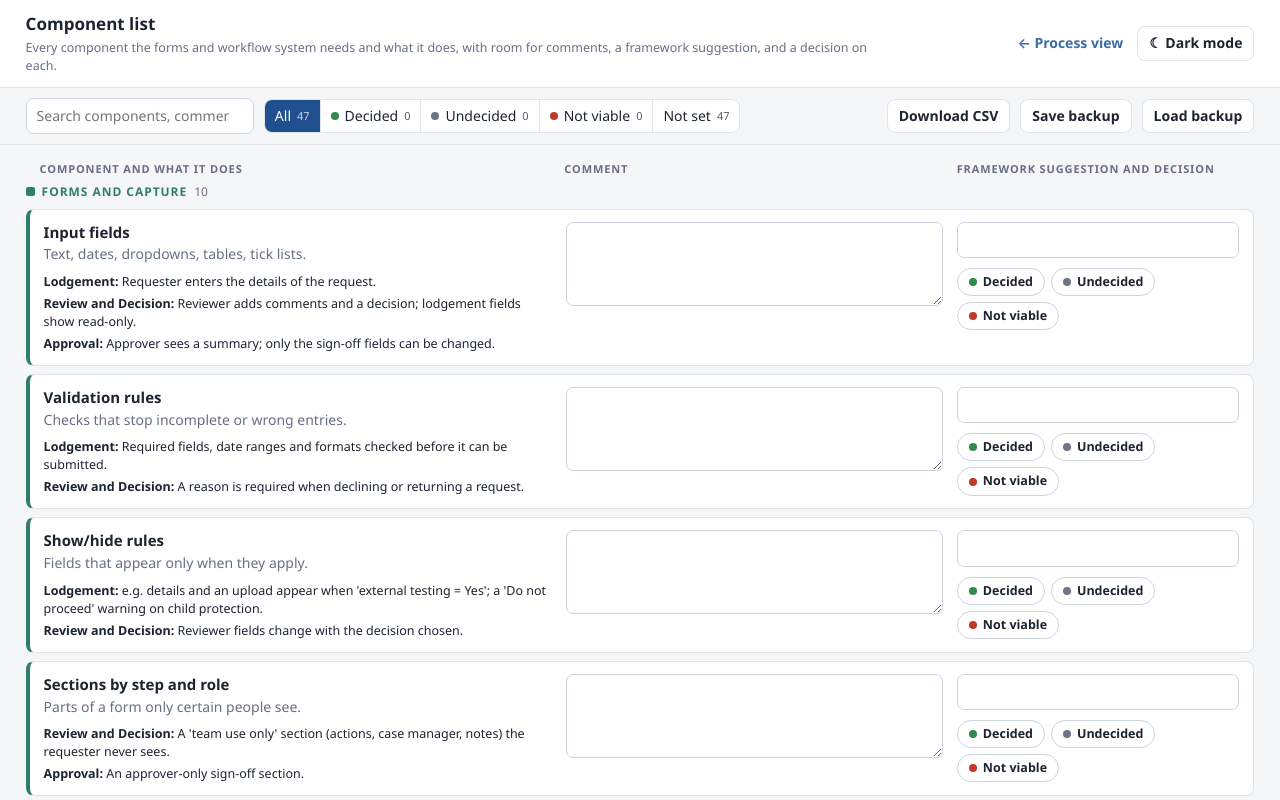
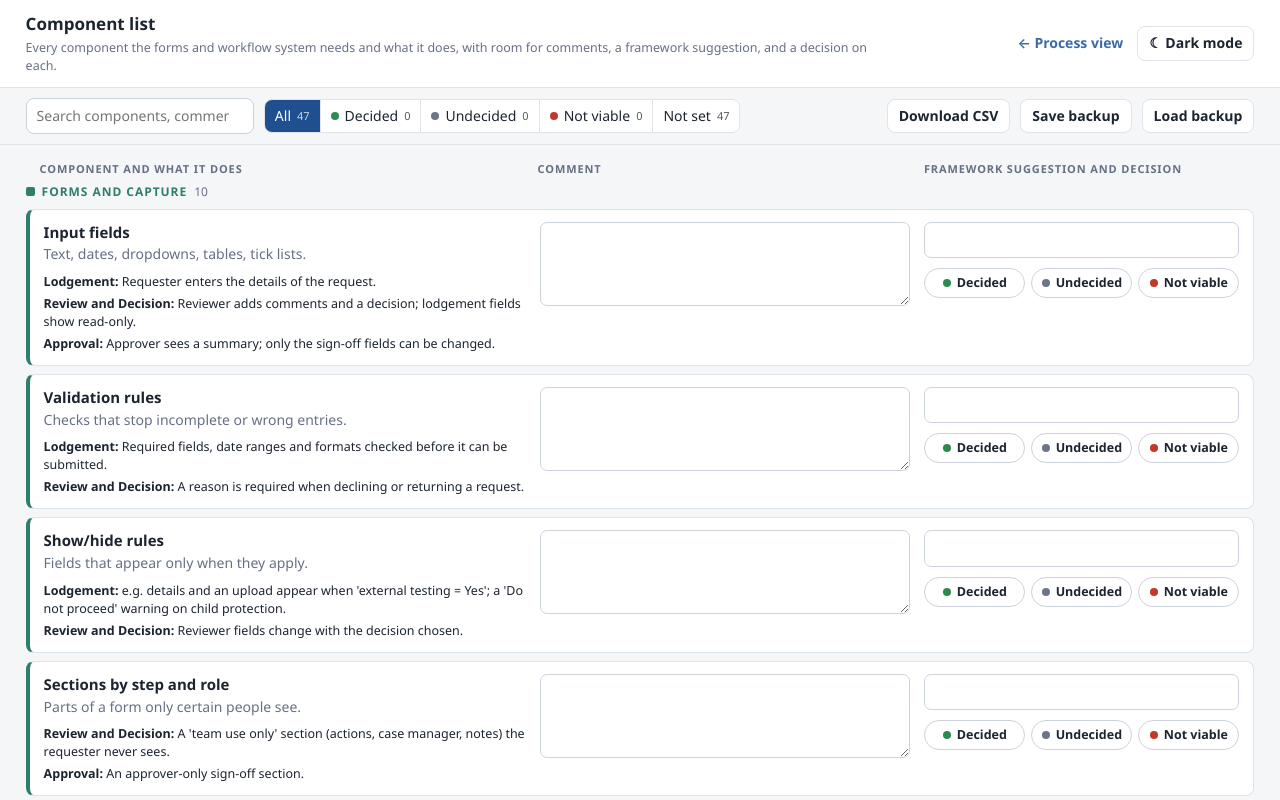
Before and after one commit to NovNoir/tascflow, a plain HTML site: page components.html in a window 1280 px wide. Shown: the top 800 px of the page. Drawn offline with Linux system fonts and the light colour scheme.

Commit message:
Component list: decision buttons in an even row
Co-Authored-By: Claude Opus 5.5 <noreply@anthropic.com>

```diff
--- a/components.html
+++ b/components.html
@@ -63,7 +63,7 @@
   :focus-visible { outline: 2px solid var(--hl); outline-offset: 2px; }
 
   main { max-width: 1280px; margin: 0 auto; padding: 16px max(16px, 2vw) 60px; }
-  .colhead, .row { display: grid; grid-template-columns: minmax(0, 1.35fr) minmax(0, 1fr) minmax(0, .75fr); gap: 14px; }
+  .colhead, .row { display: grid; grid-template-columns: minmax(0, 1.3fr) minmax(0, 1fr) minmax(0, .85fr); gap: 14px; }
   .colhead { font-size: 11px; letter-spacing: .08em; text-transform: uppercase; color: var(--muted); font-weight: 700; padding: 0 14px 6px; }
   section.cat { margin-bottom: 22px; }
   section.cat h2 { font-size: 12px; letter-spacing: .08em; text-transform: uppercase; margin: 0 0 8px; display: flex; align-items: center; gap: 7px; }
@@ -84,8 +84,8 @@
   textarea { min-height: 84px; resize: vertical; line-height: 1.4; }
   .side { display: flex; flex-direction: column; gap: 10px; }
 
-  .choices { display: flex; flex-wrap: wrap; gap: 6px; }
-  .choice { border: 1px solid var(--field-line); background: var(--field); border-radius: 999px; padding: 4px 11px; cursor: pointer; font-size: 12.5px; font-weight: 600; display: inline-flex; align-items: center; gap: 6px; }
+  .choices { display: grid; grid-template-columns: repeat(3, minmax(0, 1fr)); gap: 6px; }
+  .choice { border: 1px solid var(--field-line); background: var(--field); border-radius: 999px; padding: 5px 6px; cursor: pointer; font-size: 12.5px; font-weight: 600; display: flex; align-items: center; justify-content: center; gap: 6px; white-space: nowrap; min-width: 0; }
   .choice:hover { border-color: var(--muted); }
   .choice[data-value="decided"] .dot   { background: var(--decided); }
   .choice[data-value="undecided"] .dot { background: var(--undecided); }
@@ -104,6 +104,8 @@
     .row { grid-template-columns: 1fr; }
     label.f { display: block; }
   }
+  /* Mid-width screens: the three buttons get narrow, so drop the dots and keep the words. */
+  @media (min-width: 821px) and (max-width: 1150px) { .choice .dot { display: none; } .choice { font-size: 12px; } }
   @media (prefers-reduced-motion: reduce) { .row { transition: none; } }
   @media print {
     .toolbar, .back { display: none; }
```
